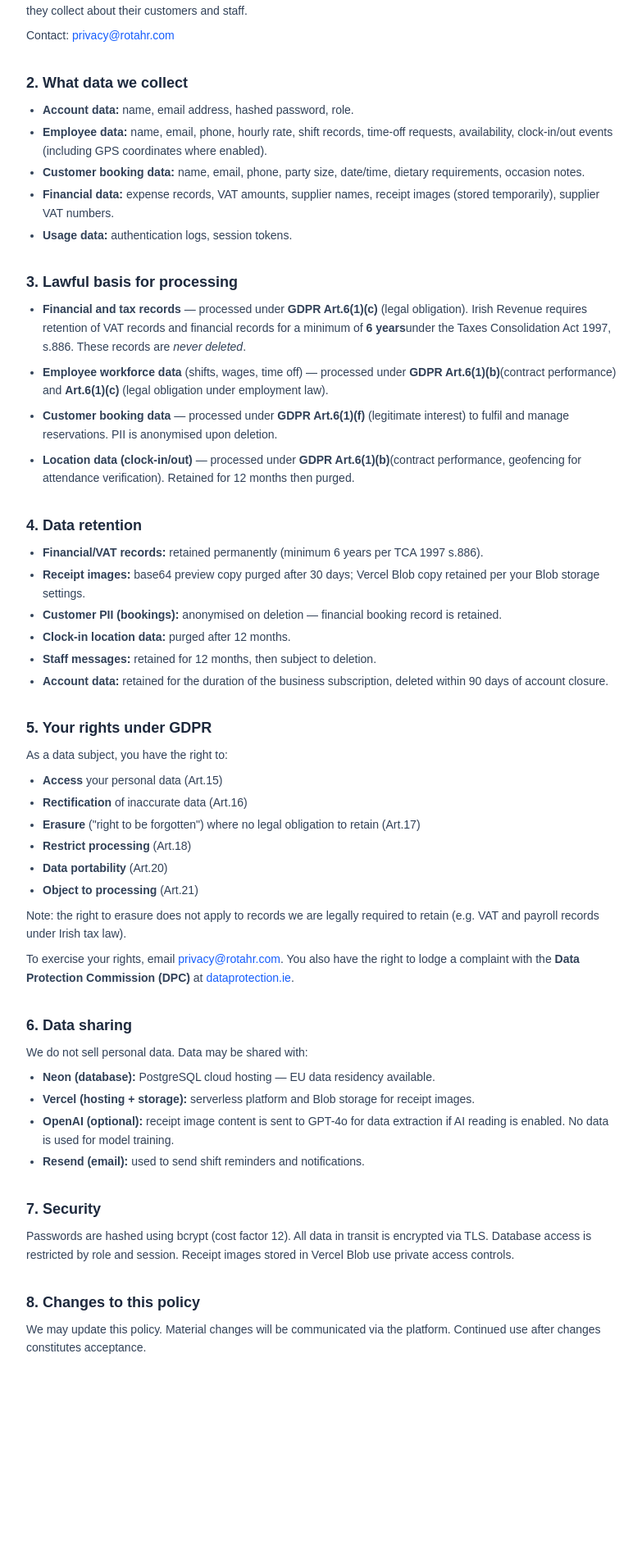
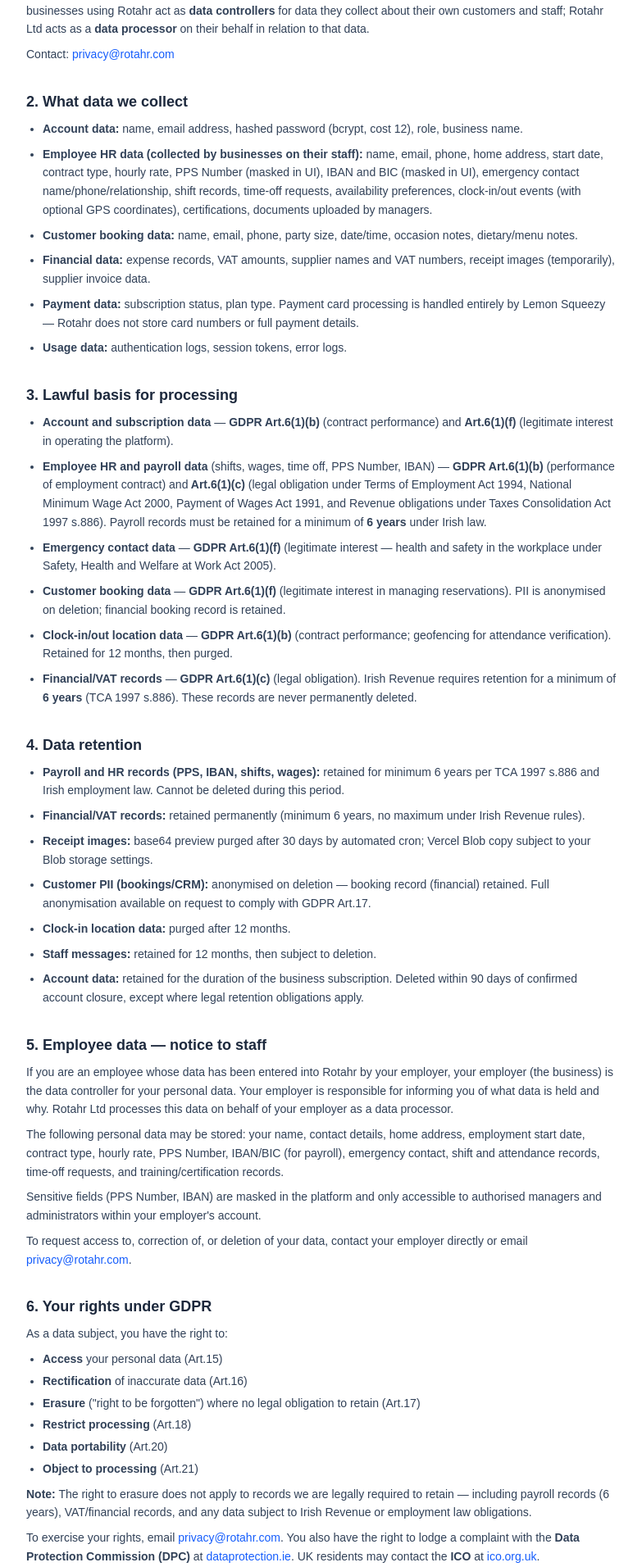
Before and after one commit to gnemeth1984/rotahr, a Next.js app: page /privacy in a window 1280 px wide. Shown: the part 248-2160 px from the top of the page at 82% size, without its empty margins (248-1031 px from the left). Before the commit the page ends 1968 px from the top, so only its background shows below. Built offline with nearby package versions, Linux system fonts and the light colour scheme.

Commit message:
gdpr: update privacy policy (June 2026), consent checkbox on register, employee data notice on add dialog, privacy/terms links in sidebar

```diff
--- a/app/(app)/employees/page.tsx
+++ b/app/(app)/employees/page.tsx
@@ -26,7 +26,7 @@
 } from "@/components/ui/dialog";
 import { Avatar, AvatarFallback } from "@/components/ui/avatar";
 import { getInitials } from "@/lib/utils";
-import { Users, Search, Pencil, Plus, Loader2, Phone, ShieldCheck } from "lucide-react";
+import { Users, Search, Pencil, Plus, Loader2, Phone, ShieldCheck, Info } from "lucide-react";
 import { UserRole as Role } from "@/types/roles";
 
 const GRANTABLE_PERMISSIONS = [
@@ -371,6 +371,16 @@
           </DialogHeader>
           <form onSubmit={handleAdd} className="space-y-4 py-1">
             {renderFormFields(addForm, setAddForm)}
+
+            {/* GDPR notice — required: manager must confirm staff have been informed */}
+            <div className="flex items-start gap-2 bg-blue-50 border border-blue-100 rounded-lg p-3">
+              <Info className="h-4 w-4 text-blue-500 mt-0.5 flex-shrink-0" />
+              <p className="text-xs text-blue-700 leading-relaxed">
+                <strong>Data notice:</strong> The employee's name, contact details, role, and pay information will be stored and processed for HR and payroll purposes under GDPR Art.6(1)(b)&(c). Ensure this staff member has been informed their data is held in Rotahr. See our{" "}
+                <a href="/privacy" target="_blank" rel="noopener noreferrer" className="underline hover:text-blue-900">Privacy Policy</a> for full details.
+              </p>
+            </div>
+
             {addError && <p className="text-sm text-red-500">{addError}</p>}
             <DialogFooter>
               <Button type="button" variant="outline" onClick={() => setAddOpen(false)}>Cancel</Button>
--- a/app/auth/register/page.tsx
+++ b/app/auth/register/page.tsx
@@ -21,6 +21,7 @@
   const [loading, setLoading] = useState(false);
   const [googleLoading, setGoogleLoading] = useState(false);
   const [error, setError] = useState("");
+  const [agreed, setAgreed] = useState(false);
 
   const set = (field: string) => (e: React.ChangeEvent<HTMLInputElement>) =>
     setForm((f) => ({ ...f, [field]: e.target.value }));
@@ -194,10 +195,29 @@
               />
             </div>
 
+            {/* Consent checkbox — required for GDPR Art.6 / Irish ePrivacy */}
+            <div className="flex items-start gap-3 pt-1">
+              <input
+                id="agree"
+                type="checkbox"
+                checked={agreed}
+                onChange={(e) => setAgreed(e.target.checked)}
+                className="mt-0.5 h-4 w-4 rounded border-slate-600 bg-slate-700 accent-blue-500 cursor-pointer flex-shrink-0"
+                required
+              />
+              <label htmlFor="agree" className="text-xs text-slate-400 leading-relaxed cursor-pointer">
+                I have read and agree to Rotahr's{" "}
+                <a href="/terms" target="_blank" rel="noopener noreferrer" className="text-blue-400 hover:underline">Terms of Service</a>
+                {" "}and{" "}
+                <a href="/privacy" target="_blank" rel="noopener noreferrer" className="text-blue-400 hover:underline">Privacy Policy</a>.
+                I confirm I am authorised to add staff data on behalf of my business and that staff have been informed their data will be stored and processed for HR and payroll purposes.
+              </label>
+            </div>
+
             <Button
               type="submit"
               className="w-full bg-blue-600 hover:bg-blue-700 gap-2 mt-2"
-              disabled={loading}
+              disabled={loading || !agreed}
             >
               {loading ? (
                 <Loader2 className="h-4 w-4 animate-spin" />
@@ -215,13 +235,6 @@
             </Link>
           </div>
         </div>
-
-        <p className="text-center text-xs text-slate-500 mt-6">
-          By creating an account, you agree to our{" "}
-          <a href="/terms" className="underline hover:text-slate-400">Terms of Service</a>{" "}
-          and{" "}
-          <a href="/privacy" className="underline hover:text-slate-400">Privacy Policy</a>.
-        </p>
       </div>
     </div>
   );
--- a/app/privacy/page.tsx
+++ b/app/privacy/page.tsx
@@ -5,17 +5,18 @@
     <div className="min-h-screen bg-white">
       <div className="max-w-3xl mx-auto px-6 py-16">
         <h1 className="text-3xl font-bold text-slate-900 mb-2">Privacy Policy</h1>
-        <p className="text-sm text-slate-400 mb-10">Last updated: June 2025</p>
+        <p className="text-sm text-slate-400 mb-10">Last updated: June 2026</p>
 
         <div className="prose prose-slate max-w-none space-y-8 text-sm leading-relaxed text-slate-700">
 
           <section>
             <h2 className="text-lg font-semibold text-slate-800 mb-2">1. Who we are</h2>
             <p>
-              Rotahr is a hospitality workforce management platform operated by Rotahr Ltd.
-              For the purposes of GDPR, Rotahr Ltd. is the <strong>data controller</strong> for platform-level
-              data. Individual businesses using Rotahr are <strong>data processors</strong> for data they collect
-              about their customers and staff.
+              Rotahr is a hospitality workforce management platform operated by Rotahr Ltd, Ireland.
+              For the purposes of GDPR, Rotahr Ltd is the <strong>data controller</strong> for platform-level data
+              (account data, subscription data, platform usage). Individual businesses using Rotahr act as
+              <strong> data controllers</strong> for data they collect about their own customers and staff;
+              Rotahr Ltd acts as a <strong>data processor</strong> on their behalf in relation to that data.
             </p>
             <p className="mt-2">
               Contact: <a href="mailto:privacy@rotahr.com" className="text-blue-600 hover:underline">privacy@rotahr.com</a>
@@ -24,12 +25,30 @@
 
           <section>
             <h2 className="text-lg font-semibold text-slate-800 mb-2">2. What data we collect</h2>
-            <ul className="list-disc pl-5 space-y-1">
-              <li><strong>Account data:</strong> name, email address, hashed password, role.</li>
-              <li><strong>Employee data:</strong> name, email, phone, hourly rate, shift records, time-off requests, availability, clock-in/out events (including GPS coordinates where enabled).</li>
-              <li><strong>Customer booking data:</strong> name, email, phone, party size, date/time, dietary requirements, occasion notes.</li>
-              <li><strong>Financial data:</strong> expense records, VAT amounts, supplier names, receipt images (stored temporarily), supplier VAT numbers.</li>
-              <li><strong>Usage data:</strong> authentication logs, session tokens.</li>
+            <ul className="list-disc pl-5 space-y-2">
+              <li>
+                <strong>Account data:</strong> name, email address, hashed password (bcrypt, cost 12), role, business name.
+              </li>
+              <li>
+                <strong>Employee HR data (collected by businesses on their staff):</strong> name, email, phone, home address,
+                start date, contract type, hourly rate, PPS Number (masked in UI), IBAN and BIC (masked in UI),
+                emergency contact name/phone/relationship, shift records, time-off requests, availability preferences,
+                clock-in/out events (with optional GPS coordinates), certifications, documents uploaded by managers.
+              </li>
+              <li>
+                <strong>Customer booking data:</strong> name, email, phone, party size, date/time, occasion notes, dietary/menu notes.
+              </li>
+              <li>
+                <strong>Financial data:</strong> expense records, VAT amounts, supplier names and VAT numbers,
+                receipt images (temporarily), supplier invoice data.
+              </li>
+              <li>
+                <strong>Payment data:</strong> subscription status, plan type. Payment card processing is handled
+                entirely by Lemon Squeezy — Rotahr does not store card numbers or full payment details.
+              </li>
+              <li>
+                <strong>Usage data:</strong> authentication logs, session tokens, error logs.
+              </li>
             </ul>
           </section>
 
@@ -37,39 +56,75 @@
             <h2 className="text-lg font-semibold text-slate-800 mb-2">3. Lawful basis for processing</h2>
             <ul className="list-disc pl-5 space-y-2">
               <li>
-                <strong>Financial and tax records</strong> — processed under <strong>GDPR Art.6(1)(c)</strong> (legal obligation).
-                Irish Revenue requires retention of VAT records and financial records for a minimum of <strong>6 years</strong>
-                under the Taxes Consolidation Act 1997, s.886. These records are <em>never deleted</em>.
+                <strong>Account and subscription data</strong> — <strong>GDPR Art.6(1)(b)</strong> (contract performance)
+                and <strong>Art.6(1)(f)</strong> (legitimate interest in operating the platform).
               </li>
               <li>
-                <strong>Employee workforce data</strong> (shifts, wages, time off) — processed under <strong>GDPR Art.6(1)(b)</strong>
-                (contract performance) and <strong>Art.6(1)(c)</strong> (legal obligation under employment law).
+                <strong>Employee HR and payroll data</strong> (shifts, wages, time off, PPS Number, IBAN) —
+                <strong> GDPR Art.6(1)(b)</strong> (performance of employment contract) and
+                <strong> Art.6(1)(c)</strong> (legal obligation under Terms of Employment Act 1994,
+                National Minimum Wage Act 2000, Payment of Wages Act 1991, and Revenue obligations under
+                Taxes Consolidation Act 1997 s.886). Payroll records must be retained for a minimum of
+                <strong> 6 years</strong> under Irish law.
               </li>
               <li>
-                <strong>Customer booking data</strong> — processed under <strong>GDPR Art.6(1)(f)</strong> (legitimate interest)
-                to fulfil and manage reservations. PII is anonymised upon deletion.
+                <strong>Emergency contact data</strong> — <strong>GDPR Art.6(1)(f)</strong> (legitimate interest —
+                health and safety in the workplace under Safety, Health and Welfare at Work Act 2005).
               </li>
               <li>
-                <strong>Location data (clock-in/out)</strong> — processed under <strong>GDPR Art.6(1)(b)</strong>
-                (contract performance, geofencing for attendance verification). Retained for 12 months then purged.
+                <strong>Customer booking data</strong> — <strong>GDPR Art.6(1)(f)</strong> (legitimate interest
+                in managing reservations). PII is anonymised on deletion; financial booking record is retained.
+              </li>
+              <li>
+                <strong>Clock-in/out location data</strong> — <strong>GDPR Art.6(1)(b)</strong> (contract performance;
+                geofencing for attendance verification). Retained for 12 months, then purged.
+              </li>
+              <li>
+                <strong>Financial/VAT records</strong> — <strong>GDPR Art.6(1)(c)</strong> (legal obligation).
+                Irish Revenue requires retention for a minimum of <strong>6 years</strong> (TCA 1997 s.886).
+                These records are never permanently deleted.
               </li>
             </ul>
           </section>
 
           <section>
             <h2 className="text-lg font-semibold text-slate-800 mb-2">4. Data retention</h2>
-            <ul className="list-disc pl-5 space-y-1">
-              <li><strong>Financial/VAT records:</strong> retained permanently (minimum 6 years per TCA 1997 s.886).</li>
-              <li><strong>Receipt images:</strong> base64 preview copy purged after 30 days; Vercel Blob copy retained per your Blob storage settings.</li>
-              <li><strong>Customer PII (bookings):</strong> anonymised on deletion — financial booking record is retained.</li>
+            <ul className="list-disc pl-5 space-y-2">
+              <li><strong>Payroll and HR records (PPS, IBAN, shifts, wages):</strong> retained for minimum 6 years per TCA 1997 s.886 and Irish employment law. Cannot be deleted during this period.</li>
+              <li><strong>Financial/VAT records:</strong> retained permanently (minimum 6 years, no maximum under Irish Revenue rules).</li>
+              <li><strong>Receipt images:</strong> base64 preview purged after 30 days by automated cron; Vercel Blob copy subject to your Blob storage settings.</li>
+              <li><strong>Customer PII (bookings/CRM):</strong> anonymised on deletion — booking record (financial) retained. Full anonymisation available on request to comply with GDPR Art.17.</li>
               <li><strong>Clock-in location data:</strong> purged after 12 months.</li>
               <li><strong>Staff messages:</strong> retained for 12 months, then subject to deletion.</li>
-              <li><strong>Account data:</strong> retained for the duration of the business subscription, deleted within 90 days of account closure.</li>
+              <li><strong>Account data:</strong> retained for the duration of the business subscription. Deleted within 90 days of confirmed account closure, except where legal retention obligations apply.</li>
             </ul>
           </section>
 
           <section>
-            <h2 className="text-lg font-semibold text-slate-800 mb-2">5. Your rights under GDPR</h2>
+            <h2 className="text-lg font-semibold text-slate-800 mb-2">5. Employee data — notice to staff</h2>
+            <p>
+              If you are an employee whose data has been entered into Rotahr by your employer, your employer
+              (the business) is the data controller for your personal data. Your employer is responsible for
+              informing you of what data is held and why. Rotahr Ltd processes this data on behalf of your
+              employer as a data processor.
+            </p>
+            <p className="mt-2">
+              The following personal data may be stored: your name, contact details, home address, employment
+              start date, contract type, hourly rate, PPS Number, IBAN/BIC (for payroll), emergency contact,
+              shift and attendance records, time-off requests, and training/certification records.
+            </p>
+            <p className="mt-2">
+              Sensitive fields (PPS Number, IBAN) are masked in the platform and only accessible to authorised
+              managers and administrators within your employer's account.
+            </p>
+            <p className="mt-2">
+              To request access to, correction of, or deletion of your data, contact your employer directly
+              or email <a href="mailto:privacy@rotahr.com" className="text-blue-600 hover:underline">privacy@rotahr.com</a>.
+            </p>
+          </section>
+
+          <section>
+            <h2 className="text-lg font-semibold text-slate-800 mb-2">6. Your rights under GDPR</h2>
             <p>As a data subject, you have the right to:</p>
             <ul className="list-disc pl-5 space-y-1 mt-2">
               <li><strong>Access</strong> your personal data (Art.15)</li>
@@ -80,40 +135,64 @@
               <li><strong>Object to processing</strong> (Art.21)</li>
             </ul>
             <p className="mt-2">
-              Note: the right to erasure does not apply to records we are legally required to retain (e.g. VAT and payroll records under Irish tax law).
+              <strong>Note:</strong> The right to erasure does not apply to records we are legally required to retain —
+              including payroll records (6 years), VAT/financial records, and any data subject to Irish Revenue or
+              employment law obligations.
             </p>
             <p className="mt-2">
               To exercise your rights, email <a href="mailto:privacy@rotahr.com" className="text-blue-600 hover:underline">privacy@rotahr.com</a>.
               You also have the right to lodge a complaint with the <strong>Data Protection Commission (DPC)</strong> at{" "}
               <a href="https://www.dataprotection.ie" target="_blank" rel="noopener noreferrer" className="text-blue-600 hover:underline">dataprotection.ie</a>.
+              UK residents may contact the <strong>ICO</strong> at{" "}
+              <a href="https://ico.org.uk" target="_blank" rel="noopener noreferrer" className="text-blue-600 hover:underline">ico.org.uk</a>.
             </p>
           </section>
 
           <section>
-            <h2 className="text-lg font-semibold text-slate-800 mb-2">6. Data sharing</h2>
-            <p>We do not sell personal data. Data may be shared with:</p>
-            <ul className="list-disc pl-5 space-y-1 mt-2">
-              <li><strong>Neon (database):</strong> PostgreSQL cloud hosting — EU data residency available.</li>
-              <li><strong>Vercel (hosting + storage):</strong> serverless platform and Blob storage for receipt images.</li>
-              <li><strong>OpenAI (optional):</strong> receipt image content is sent to GPT-4o for data extraction if AI reading is enabled. No data is used for model training.</li>
-              <li><strong>Resend (email):</strong> used to send shift reminders and notifications.</li>
+            <h2 className="text-lg font-semibold text-slate-800 mb-2">7. Data sharing and sub-processors</h2>
+            <p>We do not sell personal data. Data is shared only with the following sub-processors to operate the platform:</p>
+            <ul className="list-disc pl-5 space-y-2 mt-2">
+              <li><strong>Neon (database hosting):</strong> PostgreSQL cloud — data processed in EU/US. Neon is GDPR-compliant and provides EU data residency options.</li>
+              <li><strong>Vercel (hosting + Blob storage):</strong> Platform hosting and receipt image storage. Vercel operates under EU-US Data Privacy Framework.</li>
+              <li><strong>OpenAI (optional AI features):</strong> Receipt content is sent to GPT-4o for data extraction only when AI reading is enabled. OpenAI does not use this data for model training (zero data retention policy via API).</li>
+              <li><strong>Resend (transactional email):</strong> Used for shift notifications, booking confirmations, and account emails. GDPR-compliant.</li>
+              <li><strong>Lemon Squeezy (payments):</strong> Subscription billing and payment processing. Lemon Squeezy is the Merchant of Record and handles all payment card data under PCI DSS. Rotahr does not store card details.</li>
+              <li><strong>Railway (email marketing infrastructure):</strong> Used to send opt-in marketing communications to prospective business customers. Not used for employee or end-customer data.</li>
             </ul>
           </section>
 
           <section>
-            <h2 className="text-lg font-semibold text-slate-800 mb-2">7. Security</h2>
+            <h2 className="text-lg font-semibold text-slate-800 mb-2">8. Security</h2>
             <p>
-              Passwords are hashed using bcrypt (cost factor 12). All data in transit is encrypted via TLS.
-              Database access is restricted by role and session. Receipt images stored in Vercel Blob use private
-              access controls.
+              Passwords are hashed using bcrypt (cost factor 12). All data in transit is encrypted via TLS 1.2+.
+              Database access is restricted by role and business-scoped session. Sensitive fields (PPS Number, IBAN)
+              are masked in the UI and only revealable by authorised users. Receipt images are stored in private
+              Vercel Blob with access-controlled URLs.
             </p>
           </section>
 
           <section>
-            <h2 className="text-lg font-semibold text-slate-800 mb-2">8. Changes to this policy</h2>
+            <h2 className="text-lg font-semibold text-slate-800 mb-2">9. Cookies</h2>
             <p>
-              We may update this policy. Material changes will be communicated via the platform. Continued use
-              after changes constitutes acceptance.
+              Rotahr uses only essential session cookies required for authentication. No advertising or tracking
+              cookies are used. No third-party analytics scripts are loaded on the platform.
+            </p>
+          </section>
+
+          <section>
+            <h2 className="text-lg font-semibold text-slate-800 mb-2">10. International transfers</h2>
+            <p>
+              Some sub-processors (Vercel, OpenAI, Lemon Squeezy) may process data outside the EEA. Where this occurs,
+              transfers are protected by Standard Contractual Clauses (SCCs) or the EU-US Data Privacy Framework.
+            </p>
+          </section>
+
+          <section>
+            <h2 className="text-lg font-semibold text-slate-800 mb-2">11. Changes to this policy</h2>
+            <p>
+              We may update this policy. Material changes will be communicated via the platform dashboard and/or email.
+              The date at the top of this page indicates when it was last revised. Continued use after changes
+              constitutes acceptance.
             </p>
           </section>
 
--- a/components/shared/sidebar.tsx
+++ b/components/shared/sidebar.tsx
@@ -32,6 +32,7 @@
   Settings,
   ShieldCheck,
   ContactRound,
+  FileText,
 } from "lucide-react";
 import { cn } from "@/lib/utils";
 import { Avatar, AvatarFallback, AvatarImage } from "@/components/ui/avatar";
@@ -328,6 +329,16 @@
           <Smartphone className="h-4 w-4" />
           Get the App
         </Link>
+        {/* Legal links */}
+        <div className="flex gap-3 px-3 py-1 mb-1">
+          <a href="/privacy" target="_blank" rel="noopener noreferrer" className="text-xs text-slate-500 hover:text-slate-300 transition-colors">
+            Privacy
+          </a>
+          <span className="text-slate-600 text-xs">·</span>
+          <a href="/terms" target="_blank" rel="noopener noreferrer" className="text-xs text-slate-500 hover:text-slate-300 transition-colors">
+            Terms
+          </a>
+        </div>
         <button
           className="w-full flex items-center gap-2 px-3 py-1.5 text-sm text-slate-400 hover:text-white hover:bg-slate-700 rounded-lg transition-colors"
           onClick={() => signOut({ callbackUrl: "/" })}
```
